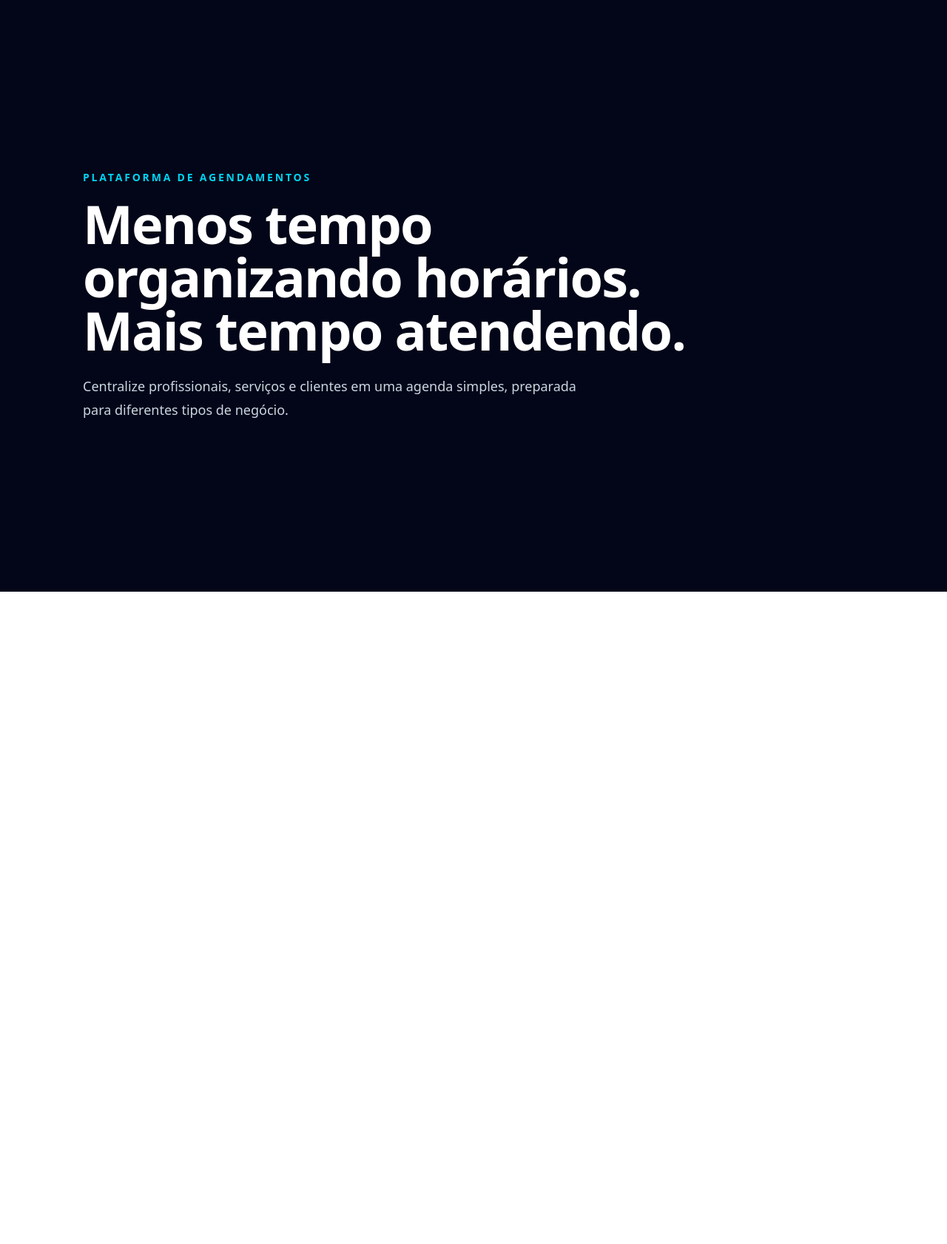
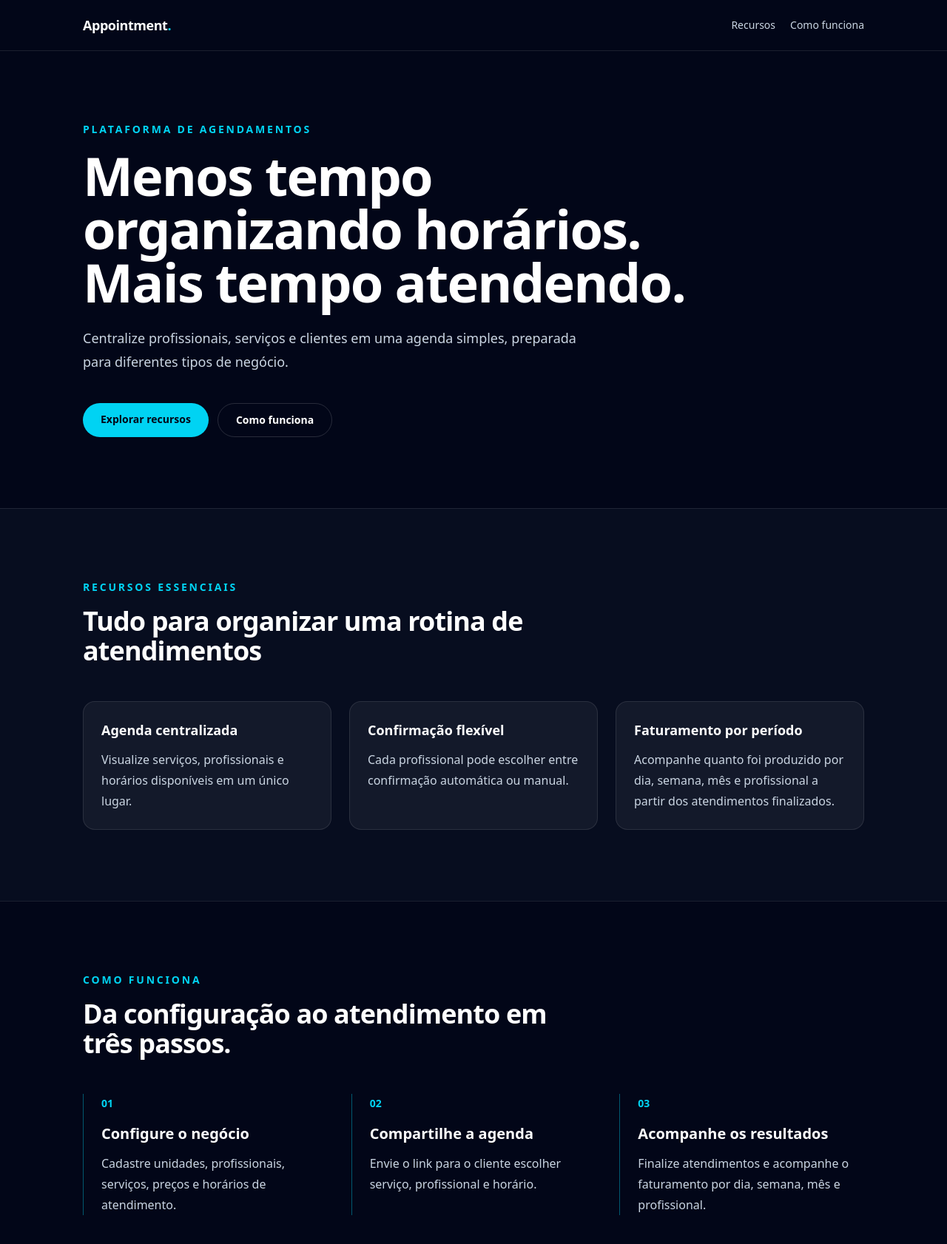
Before and after one commit to erlonmt/appointment-platform, a Next.js app in the folder web/: page / in a window 1280 px wide. Shown: the top 1682 px of the page at 74% size. Before the commit the page ends 800 px from the top, so only its background shows below. Built offline with nearby package versions, Linux system fonts and the light colour scheme.

Commit message:
feat: add landing page navigation and overview sections

```diff
--- a/web/src/app/page.tsx
+++ b/web/src/app/page.tsx
@@ -1,7 +1,41 @@
+import { ResourceCard } from "@/components/landing/resource-card";
+import { StepCard } from "@/components/landing/step-card";
+import { resources, steps } from "@/data/landing-page";
+
 export default function Home() {
   return (
-    <main className="min-h-screen bg-slate-950 text-white">
-      <section className="mx-auto flex min-h-screen max-w-6xl flex-col justify-center px-6 py-24 sm:px-8 lg:px-12">
+    <main className="flex min-h-screen flex-col bg-slate-950 text-white">
+      <header className="border-b border-white/10">
+        <div className="mx-auto flex max-w-6xl items-center justify-between px-6 py-5 sm:px-8 lg:px-12">
+          <a href="#inicio" className="text-lg font-bold tracking-tight">
+            Appointment<span className="text-cyan-400">.</span>
+          </a>
+
+          <nav
+            aria-label="Navegação principal"
+            className="flex items-center gap-5"
+          >
+            <a
+              href="#recursos"
+              className="hidden text-sm text-slate-300 transition hover:text-white sm:inline"
+            >
+              Recursos
+            </a>
+
+            <a
+              href="#como-funciona"
+              className="text-sm text-slate-300 transition hover:text-white"
+            >
+              Como funciona
+            </a>
+          </nav>
+        </div>
+      </header>
+
+      <section
+        id="inicio"
+        className="mx-auto flex w-full max-w-6xl flex-1 flex-col justify-center px-6 py-24 sm:px-8 lg:px-12"
+      >
         <p className="mb-4 text-sm font-semibold uppercase tracking-[0.2em] text-cyan-400">
           Plataforma de agendamentos
         </p>
@@ -14,6 +48,67 @@ export default function Home() {
           Centralize profissionais, serviços e clientes em uma agenda simples,
           preparada para diferentes tipos de negócio.
         </p>
+
+        <div className="mt-10 flex flex-col gap-3 sm:flex-row">
+          <a
+            href="#recursos"
+            className="rounded-full bg-cyan-400 px-6 py-3 text-center text-sm font-semibold text-slate-950 transition hover:bg-cyan-300 focus-visible:outline-2 focus-visible:outline-offset-2 focus-visible:outline-cyan-400"
+          >
+            Explorar recursos
+          </a>
+
+          <a
+            href="#como-funciona"
+            className="rounded-full border border-white/15 px-6 py-3 text-center text-sm font-semibold transition hover:bg-white/10 focus-visible:outline-2 focus-visible:outline-offset-2 focus-visible:outline-white"
+          >
+            Como funciona
+          </a>
+        </div>
+      </section>
+      <section
+        id="recursos"
+        className="border-t border-white/10 bg-slate-900/40 py-24"
+      >
+        <div className="mx-auto max-w-6xl px-6 sm:px-8 lg:px-12">
+          <div className="max-w-2xl">
+            <p className="text-sm font-semibold uppercase tracking-[0.2em] text-cyan-400">
+              Recursos essenciais
+            </p>
+
+            <h2 className="mt-4 text-3xl font-bold tracking-tight sm:text-4xl">
+              Tudo para organizar uma rotina de atendimentos
+            </h2>
+          </div>
+
+          <div className="mt-12 grid gap-6 md:grid-cols-3">
+            {resources.map((resource) => (
+              <ResourceCard key={resource.title} resource={resource} />
+            ))}
+          </div>
+        </div>
+      </section>
+
+      <section
+        id="como-funciona"
+        className="border-t border-white/10 py-24"
+      >
+        <div className="mx-auto max-w-6xl px-6 sm:px-8 lg:px-12">
+          <div className="max-w-2xl">
+            <p className="text-sm font-semibold uppercase tracking-[0.2em] text-cyan-400">
+              Como funciona
+            </p>
+
+            <h2 className="mt-4 text-3xl font-bold tracking-tight sm:text-4xl">
+              Da configuração ao atendimento em três passos.
+            </h2>
+          </div>
+
+          <ol className="mt-12 grid gap-8 md:grid-cols-3">
+            {steps.map((step) => (
+              <StepCard key={step.number} step={step} />
+            ))}
+          </ol>
+        </div>
       </section>
     </main>
   );
--- /dev/null
+++ b/web/src/components/landing/resource-card.tsx
@@ -0,0 +1,17 @@
+import type { LandingResource } from "@/data/landing-page";
+
+interface ResourceCardProps {
+  resource: LandingResource;
+}
+
+export function ResourceCard({ resource }: ResourceCardProps) {
+  return (
+    <article className="rounded-2xl border border-white/10 bg-white/5 p-6">
+      <h3 className="text-lg font-semibold">{resource.title}</h3>
+
+      <p className="mt-3 leading-7 text-slate-300">
+        {resource.description}
+      </p>
+    </article>
+  );
+}
--- /dev/null
+++ b/web/src/components/landing/step-card.tsx
@@ -0,0 +1,24 @@
+import type { LandingStep } from "@/data/landing-page";
+
+interface StepCardProps {
+  step: LandingStep;
+}
+
+export function StepCard({ step }: StepCardProps) {
+  const formattedNumber = String(step.number).padStart(2, "0");
+
+  return (
+    <li className="border-l border-cyan-400/40 pl-6">
+      <span
+        aria-hidden="true"
+        className="text-sm font-bold text-cyan-400"
+      >
+        {formattedNumber}
+      </span>
+
+      <h3 className="mt-4 text-xl font-semibold">{step.title}</h3>
+
+      <p className="mt-3 leading-7 text-slate-300">{step.description}</p>
+    </li>
+  );
+}
--- /dev/null
+++ b/web/src/data/landing-page.ts
@@ -0,0 +1,49 @@
+export interface LandingResource {
+  readonly title: string;
+  readonly description: string;
+}
+
+export interface LandingStep {
+  readonly number: number;
+  readonly title: string;
+  readonly description: string;
+}
+
+export const resources: readonly LandingResource[] = [
+  {
+    title: "Agenda centralizada",
+    description:
+      "Visualize serviços, profissionais e horários disponíveis em um único lugar.",
+  },
+  {
+    title: "Confirmação flexível",
+    description:
+      "Cada profissional pode escolher entre confirmação automática ou manual.",
+  },
+  {
+    title: "Faturamento por período",
+    description:
+      "Acompanhe quanto foi produzido por dia, semana, mês e profissional a partir dos atendimentos finalizados.",
+  },
+];
+
+export const steps: readonly LandingStep[] = [
+  {
+    number: 1,
+    title: "Configure o negócio",
+    description:
+      "Cadastre unidades, profissionais, serviços, preços e horários de atendimento.",
+  },
+  {
+    number: 2,
+    title: "Compartilhe a agenda",
+    description:
+      "Envie o link para o cliente escolher serviço, profissional e horário.",
+  },
+  {
+    number: 3,
+    title: "Acompanhe os resultados",
+    description:
+      "Finalize atendimentos e acompanhe o faturamento por dia, semana, mês e profissional.",
+  },
+];
```
